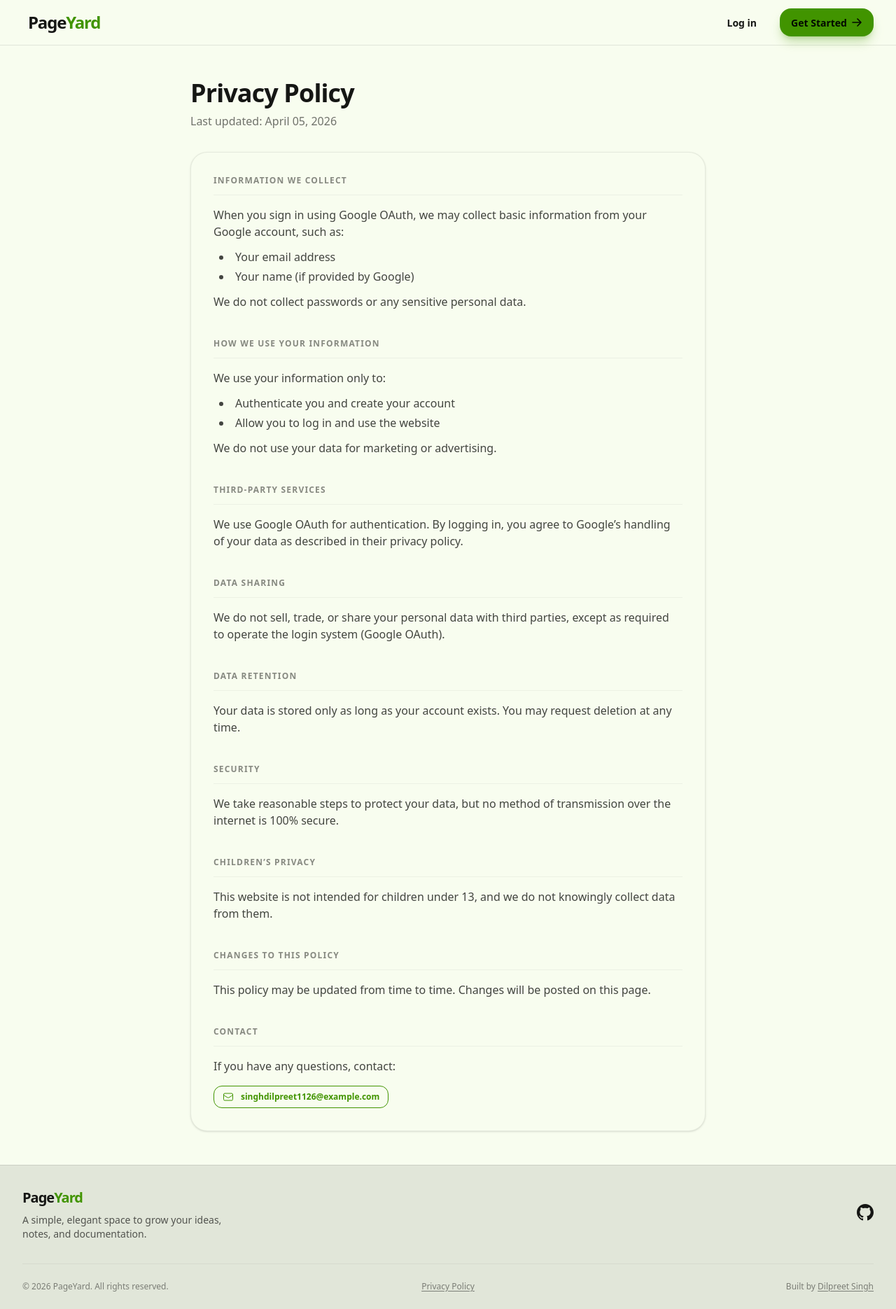
After one commit to Dilpreet-singh-13/PageYard, a Django app: page /privacy-policy/ in a window 1280 px wide. The commit adds this page. Shown: the whole page at 70% size. Run offline with Django 5.2, Linux system fonts and the light colour scheme; parts of the project's set-up code (start-up, migrations or seed data) failed here and were passed over.

Commit message:
added privacy policy page

```diff
--- a/notes/templates/notes/base.html
+++ b/notes/templates/notes/base.html
@@ -89,8 +89,13 @@
     </div>
 
     <div class="py-6 border-t border-base-300/50 flex flex-col md:flex-row items-center justify-between text-xs text-base-content/50 gap-4 text-center">
-      <p>&copy; {% now "Y" %} PageYard. All rights reserved.</p>
-      <p>
+      <p class="md:w-1/3 md:text-left">&copy; {% now "Y" %} PageYard. All rights reserved.</p>
+
+      <a href="{% url 'notes:privacy_policy_page' %}" class="hover:text-primary transition-colors underline underline-offset-2 md:w-1/3">
+        Privacy Policy
+      </a>
+
+      <p class="md:w-1/3 md:text-right">
         Built by
         <a href="https://github.com/Dilpreet-singh-13" target="_blank" class="hover:text-primary transition-colors underline underline-offset-2">
           Dilpreet Singh
--- /dev/null
+++ b/notes/templates/notes/privacy_policy.html
@@ -0,0 +1,96 @@
+{% extends 'notes/base.html' %}
+
+{% block main %}
+<main class="max-w-3xl mx-auto w-full px-4 py-8 md:py-12 space-y-8 flex-grow">
+
+    <div>
+        <h1 class="text-3xl md:text-4xl font-extrabold tracking-tight text-base-content">Privacy Policy</h1>
+        <p class="text-base-content/60 mt-2 text-sm md:text-base">Last updated: April 05, 2026</p>
+    </div>
+
+    <div class="card bg-base-100 rounded-3xl shadow-sm border border-base-200/80">
+        <div class="card-body p-6 md:p-8 space-y-8">
+
+            <div>
+                <h2 class="text-xs font-bold border-b border-base-200/50 pb-3 mb-4 uppercase tracking-widest text-base-content/50">Information We Collect</h2>
+                <div class="text-base-content/80 text-sm md:text-base space-y-3">
+                    <p>When you sign in using Google OAuth, we may collect basic information from your Google account, such as:</p>
+                    <ul class="list-disc list-inside space-y-1 ml-2 font-medium">
+                        <li>Your email address</li>
+                        <li>Your name (if provided by Google)</li>
+                    </ul>
+                    <p>We do not collect passwords or any sensitive personal data.</p>
+                </div>
+            </div>
+
+            <div>
+                <h2 class="text-xs font-bold border-b border-base-200/50 pb-3 mb-4 uppercase tracking-widest text-base-content/50">How We Use Your Information</h2>
+                <div class="text-base-content/80 text-sm md:text-base space-y-3">
+                    <p>We use your information only to:</p>
+                    <ul class="list-disc list-inside space-y-1 ml-2 font-medium">
+                        <li>Authenticate you and create your account</li>
+                        <li>Allow you to log in and use the website</li>
+                    </ul>
+                    <p>We do not use your data for marketing or advertising.</p>
+                </div>
+            </div>
+
+            <div>
+                <h2 class="text-xs font-bold border-b border-base-200/50 pb-3 mb-4 uppercase tracking-widest text-base-content/50">Third-Party Services</h2>
+                <div class="text-base-content/80 text-sm md:text-base">
+                    <p>We use Google OAuth for authentication. By logging in, you agree to Google’s handling of your data as described in their privacy policy.</p>
+                </div>
+            </div>
+
+            <div>
+                <h2 class="text-xs font-bold border-b border-base-200/50 pb-3 mb-4 uppercase tracking-widest text-base-content/50">Data Sharing</h2>
+                <div class="text-base-content/80 text-sm md:text-base">
+                    <p>We do not sell, trade, or share your personal data with third parties, except as required to operate the login system (Google OAuth).</p>
+                </div>
+            </div>
+
+            <div>
+                <h2 class="text-xs font-bold border-b border-base-200/50 pb-3 mb-4 uppercase tracking-widest text-base-content/50">Data Retention</h2>
+                <div class="text-base-content/80 text-sm md:text-base">
+                    <p>Your data is stored only as long as your account exists. You may request deletion at any time.</p>
+                </div>
+            </div>
+
+            <div>
+                <h2 class="text-xs font-bold border-b border-base-200/50 pb-3 mb-4 uppercase tracking-widest text-base-content/50">Security</h2>
+                <div class="text-base-content/80 text-sm md:text-base">
+                    <p>We take reasonable steps to protect your data, but no method of transmission over the internet is 100% secure.</p>
+                </div>
+            </div>
+
+            <div>
+                <h2 class="text-xs font-bold border-b border-base-200/50 pb-3 mb-4 uppercase tracking-widest text-base-content/50">Children’s Privacy</h2>
+                <div class="text-base-content/80 text-sm md:text-base">
+                    <p>This website is not intended for children under 13, and we do not knowingly collect data from them.</p>
+                </div>
+            </div>
+
+            <div>
+                <h2 class="text-xs font-bold border-b border-base-200/50 pb-3 mb-4 uppercase tracking-widest text-base-content/50">Changes to This Policy</h2>
+                <div class="text-base-content/80 text-sm md:text-base">
+                    <p>This policy may be updated from time to time. Changes will be posted on this page.</p>
+                </div>
+            </div>
+
+            <div>
+                <h2 class="text-xs font-bold border-b border-base-200/50 pb-3 mb-4 uppercase tracking-widest text-base-content/50">Contact</h2>
+                <div class="text-base-content/80 text-sm md:text-base space-y-2 flex flex-col items-start">
+                    <p>If you have any questions, contact:</p>
+                    <a href="mailto:your-email@example.com" class="btn btn-sm btn-outline btn-primary rounded-xl mt-2">
+                        <svg xmlns="http://www.w3.org/2000/svg" fill="none" viewBox="0 0 24 24" stroke-width="1.5" stroke="currentColor" class="size-4 mr-1">
+                          <path stroke-linecap="round" stroke-linejoin="round" d="M21.75 6.75v10.5a2.25 2.25 0 0 1-2.25 2.25h-15a2.25 2.25 0 0 1-2.25-2.25V6.75m19.5 0A2.25 2.25 0 0 0 19.5 4.5h-15a2.25 2.25 0 0 0-2.25 2.25m19.5 0v.243a2.25 2.25 0 0 1-1.07 1.916l-7.5 4.615a2.25 2.25 0 0 1-2.36 0L3.32 8.91a2.25 2.25 0 0 1-1.07-1.916V6.75" />
+                        </svg>
+                        singhdilpreet1126@example.com
+                    </a>
+                </div>
+            </div>
+
+        </div>
+    </div>
+</main>
+{% endblock main %}
--- a/notes/urls.py
+++ b/notes/urls.py
@@ -5,6 +5,7 @@ from . import views
 app_name = "notes"
 urlpatterns = [
     path('', views.home_view, name='home'),
+    path('privacy-policy/', views.privacy_policy_view, name='privacy_policy_page'),
     path('pages/', views.dashboard_view, name='dashboard'),
     path('pages/all/', views.notes_list_view, name='all_notes_view'),
     path('pages/search/', views.notes_search_view, name='notes_search_page'),
--- a/notes/views.py
+++ b/notes/views.py
@@ -17,6 +17,10 @@ logger = logging.getLogger(__name__)
 
 def home_view(request):
     return render(request, 'notes/home_page.html')
+
+
+def privacy_policy_view(request):
+    return render(request, 'notes/privacy_policy.html')
 
 
 @login_required()
```
Also changed, not shown: static/css/main.css.
